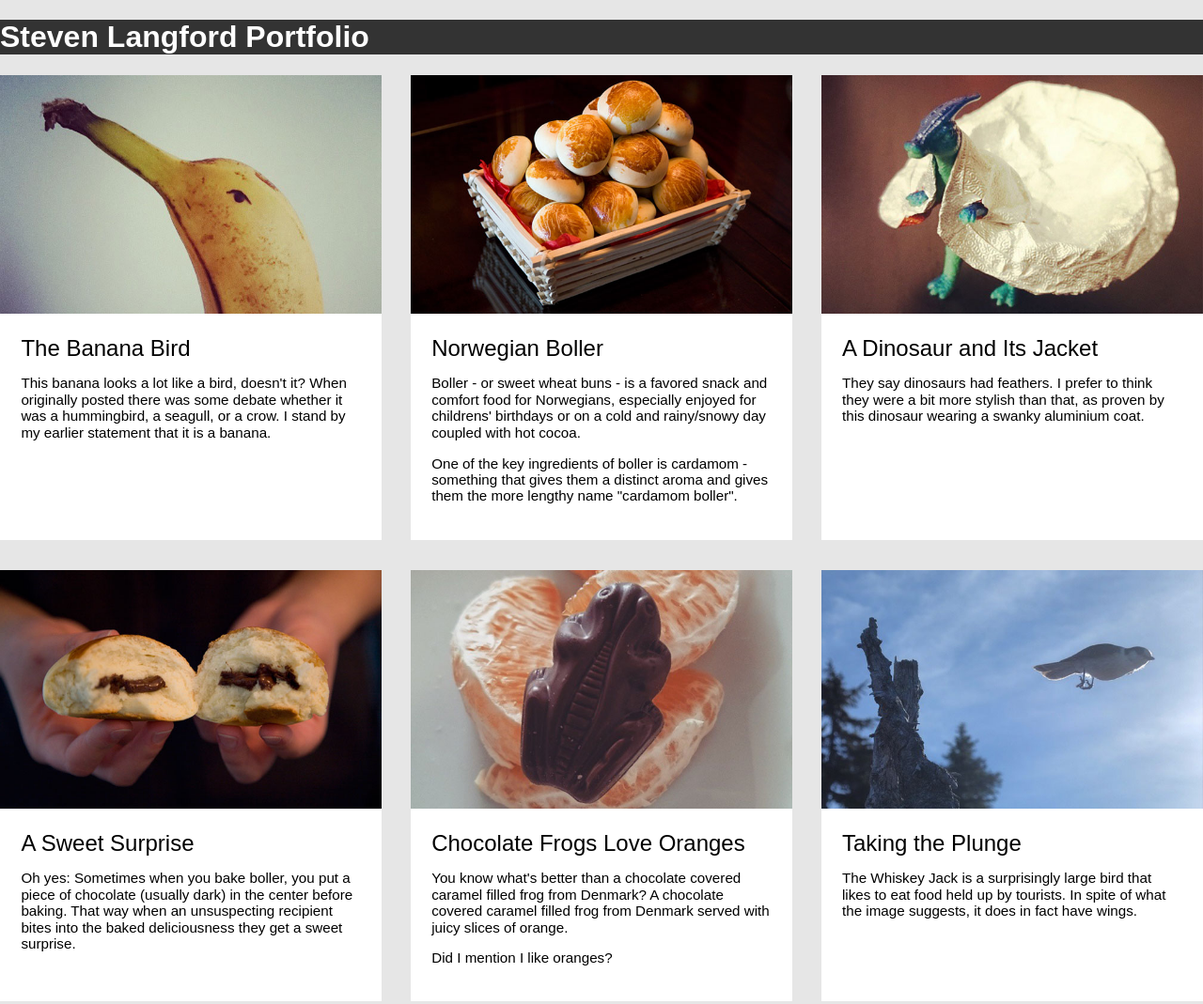
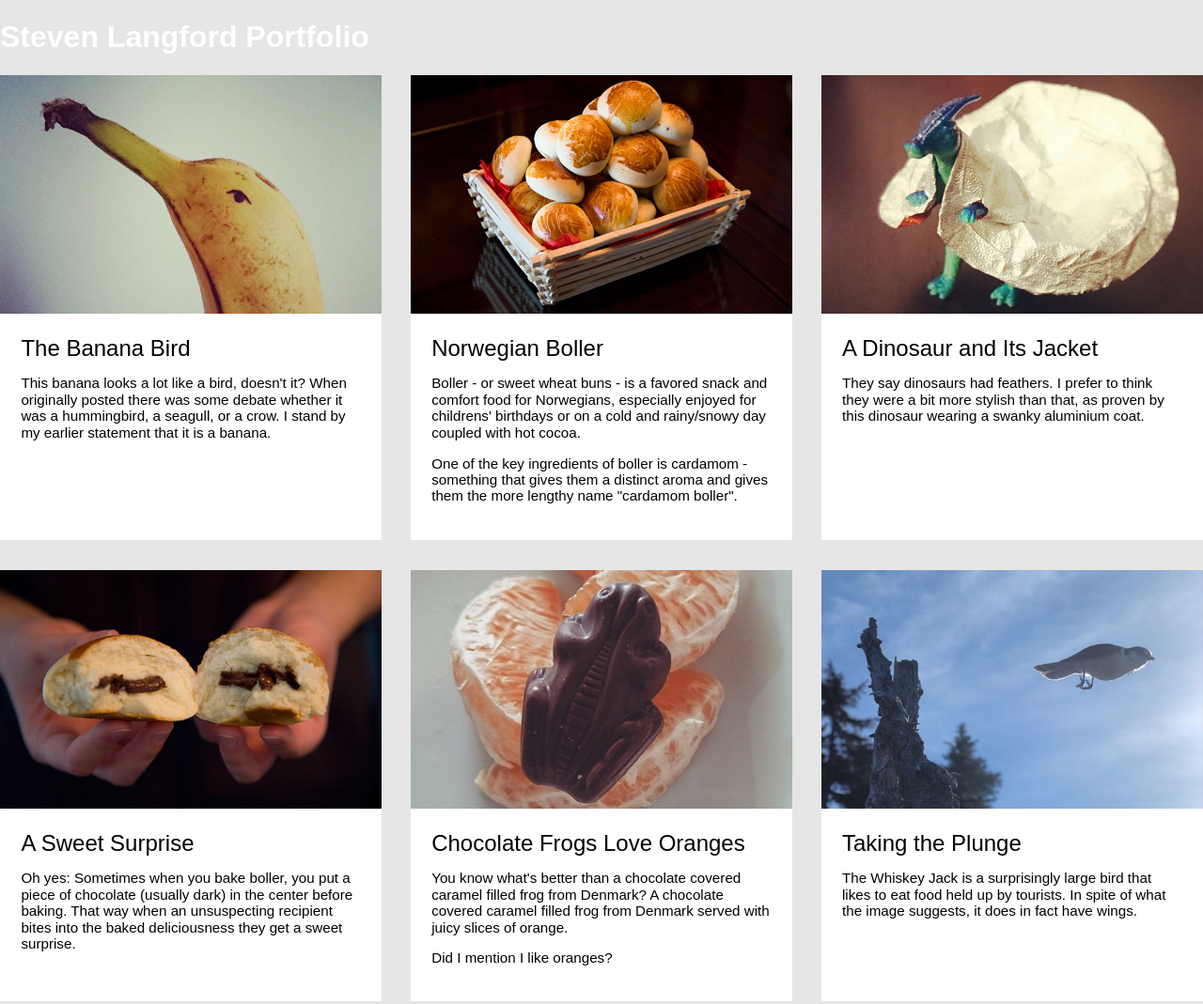
Before and after one commit to slangford034/p3-rwd-portfolio, a plain HTML site: page index.html in a window 1280 px wide. Shown: the top 1069 px of the page at 94% size. Drawn offline with nearby package versions, Linux system fonts and the light colour scheme; a script that the page names is missing.

Commit message:
More Changes

```diff
--- a/css/card-styles.css
+++ b/css/card-styles.css
@@ -2,10 +2,6 @@
 
 body {
 	background: hsl(0, 0%, 90%);
-}
-
-.masthead {
-	background: hsl(0, 0%, 20%);
 }
 
 .site-title {
```
